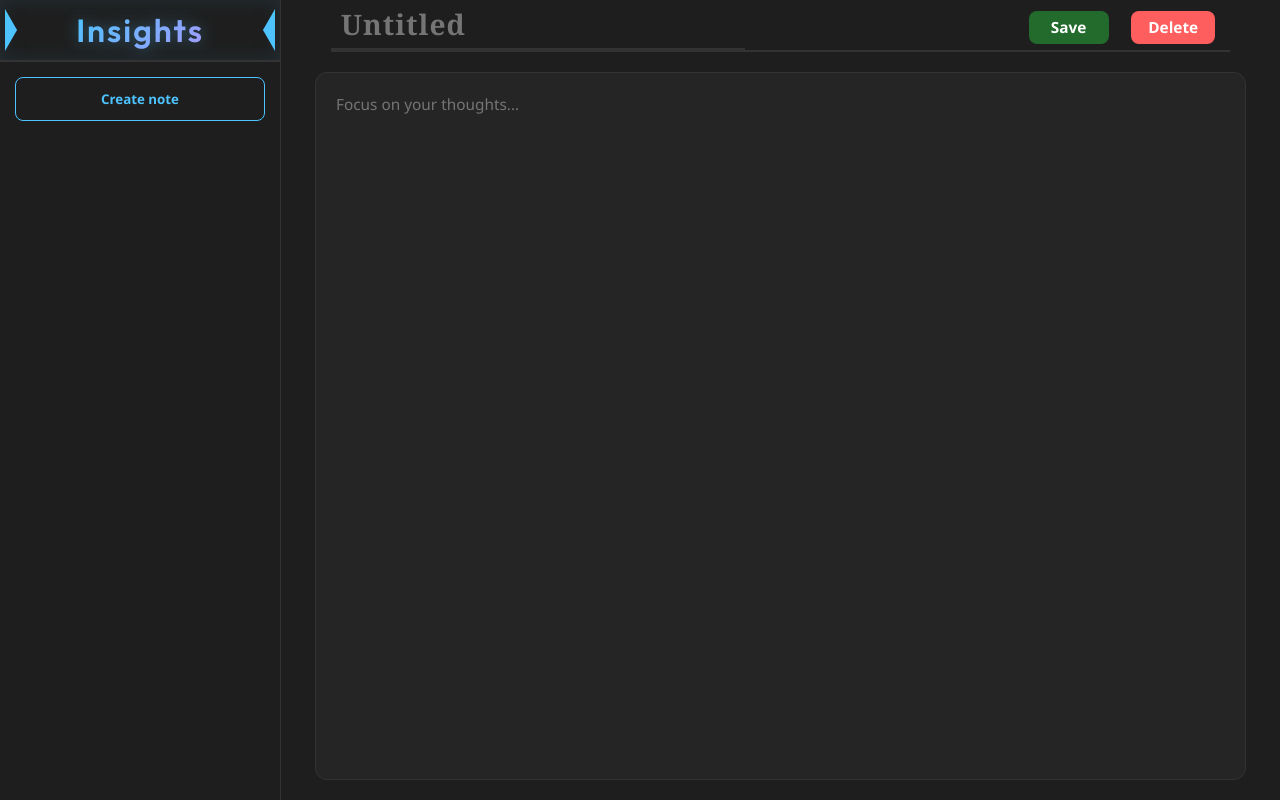
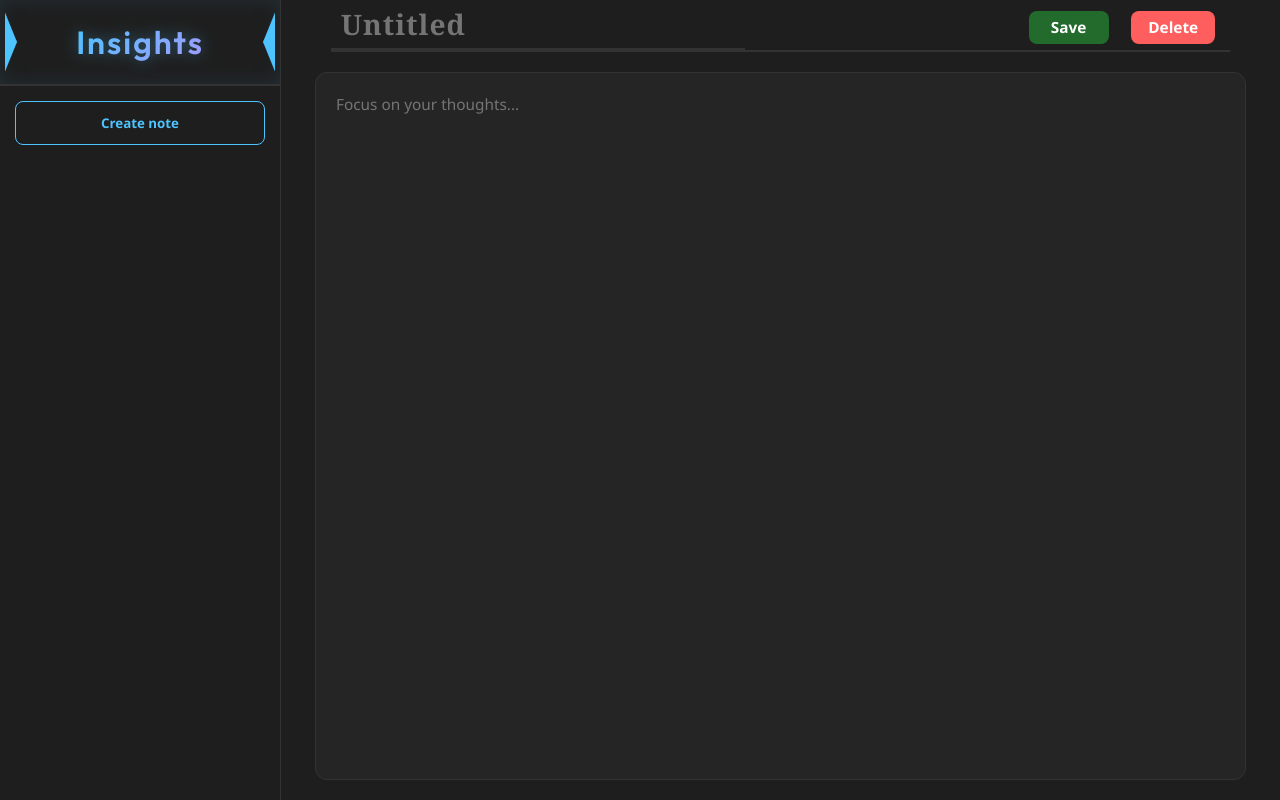
Before and after one commit to emmycool-cloud/LordPad, a plain HTML site: page index.html in a window 1280 px wide. Drawn offline with Linux system fonts and the light colour scheme.

Commit message:
changed the name height

```diff
--- a/style.css
+++ b/style.css
@@ -28,40 +28,41 @@ body {
 }
 .name {
     padding: 10px 5px;
+    height: 8vh;
     border-bottom: 2px solid var(--border-color);
     background: var(--sidebar-bg);
     display: flex;
     justify-content: center;
     align-items: center;
-    position: relative; /* Needed for the pointed parts */
+    position: relative;
     overflow: hidden;
 }
 
-/* Creating the pointed glow effect on the sides */
+
 .name::before, .name::after {
     content: "";
     position: absolute;
     top: 15%;
     bottom: 15%;
-    width: 12px; /* How thick the point is */
+    width: 12px;
     background: var(--primary-blue);
     box-shadow: 0 0 15px var(--primary-blue);
     transition: all 0.4s ease;
 }
 
-/* The Left Point - pointing right */
+
 .name::before {
     left: 0;
     clip-path: polygon(0% 0%, 100% 50%, 0% 100%);
 }
 
-/* The Right Point - pointing left */
+
 .name::after {
     right: 0;
     clip-path: polygon(100% 0%, 0% 50%, 100% 100%);
 }
 
-/* Hover effect: The points "stab" inward slightly */
+
 .name:hover::before { transform: translateX(5px); }
 .name:hover::after { transform: translateX(-5px); }
 
```
